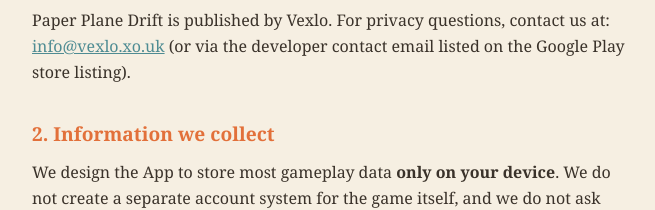
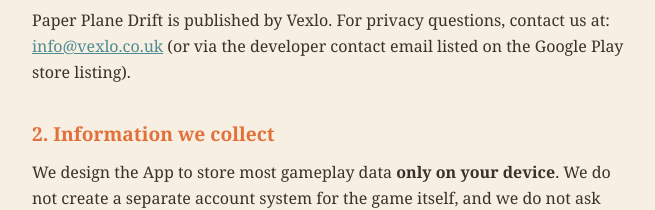
Before and after one commit to JuanBarriosPiaggio/paperfly, a plain HTML site: page docs/privacy-policy.html in a window 1280 px wide. Shown: the part 399-609 px from the top of the page, 308-963 px from the left. Drawn offline with Linux system fonts and the light colour scheme.

Commit message:
Fix privacy policy email domain to vexlo.co.uk

```diff
--- a/docs/privacy-policy.html
+++ b/docs/privacy-policy.html
@@ -73,7 +73,7 @@
     <h2>1. Who we are</h2>
     <p>
       Paper Plane Drift is published by Vexlo. For privacy questions, contact us at:
-      <a href="mailto:info@vexlo.xo.uk">info@vexlo.xo.uk</a>
+      <a href="mailto:info@vexlo.co.uk">info@vexlo.co.uk</a>
       (or via the developer contact email listed on the Google Play store listing).
     </p>
 
@@ -221,7 +221,7 @@
       Because most App progress is stored only on your device, many requests are best
       handled by clearing App data or adjusting device / Google settings. For other
       requests related to our processing, contact
-      <a href="mailto:info@vexlo.xo.uk">info@vexlo.xo.uk</a>.
+      <a href="mailto:info@vexlo.co.uk">info@vexlo.co.uk</a>.
       For data held by Google (ads, purchases, Play Games), you may also need to use
       Google’s privacy tools or contact Google directly.
     </p>
@@ -245,7 +245,7 @@
       Privacy questions about Paper Plane Drift:<br />
       Developer: Vexlo<br />
       App: Paper Plane Drift (<code>com.vexlo.paperflydrift</code>)<br />
-      Email: <a href="mailto:info@vexlo.xo.uk">info@vexlo.xo.uk</a>
+      Email: <a href="mailto:info@vexlo.co.uk">info@vexlo.co.uk</a>
     </p>
     <p>
       Also see the developer contact details on the Google Play store listing for this App.
```
Also changed, not shown: 1 other file.
